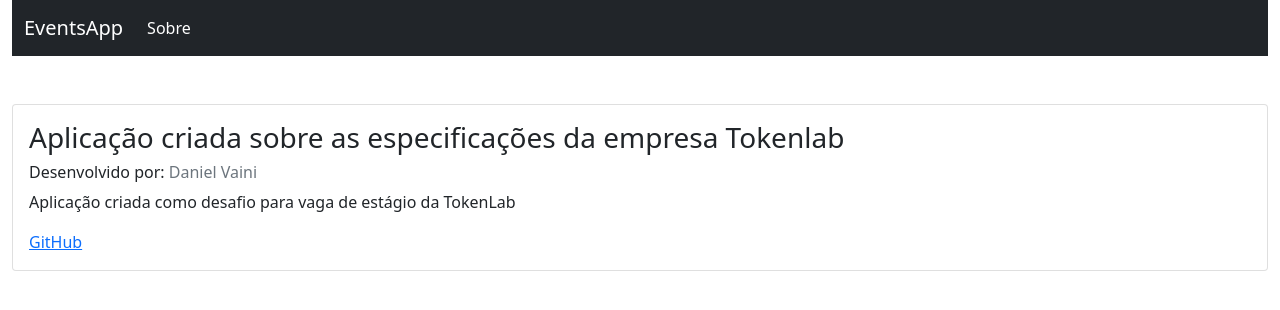
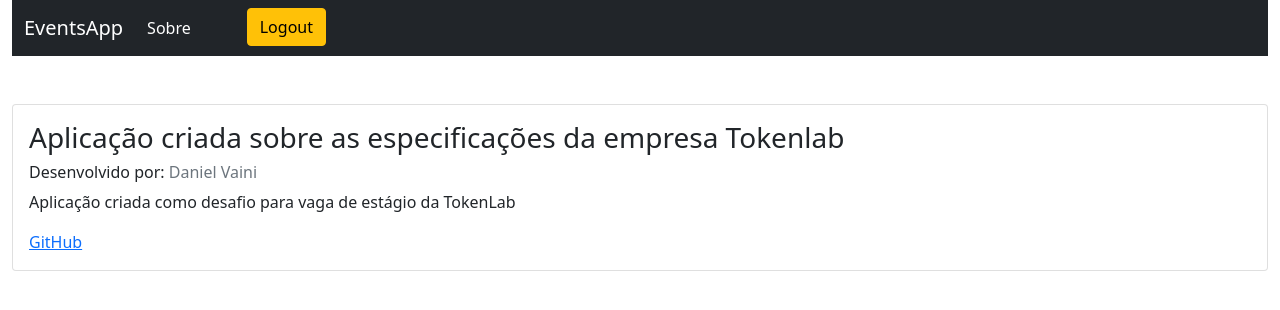
Before and after one commit to danielVaini/estagio-desafio, a React (Create React App) app in the folder frontend/: page /sobre in a window 1280 px wide. Shown: the top 310 px of the page. Built offline with nearby package versions, Linux system fonts and the light colour scheme.

Commit message:
Adicionando login e logout

```diff
--- a/frontend/src/components/Nav.tsx
+++ b/frontend/src/components/Nav.tsx
@@ -1,9 +1,17 @@
-import React from 'react';
+import React, { useContext } from 'react';
 import { Link } from 'react-router-dom';
-
-// import { Container } from './styles';
+import AuthContext from '../data/store/auth';
+import api from '../server/api';
 
 const Nav = () => {
+  const context = useContext(AuthContext)
+
+  function handleLogout() {
+      context.autenticado = false
+
+      console.log(context.autenticado)
+    }
+
   return (
     <nav className="navbar navbar-expand-lg navbar-dark bg-dark">
       <div className="container-fluid">
@@ -12,13 +20,15 @@
           <span className="navbar-toggler-icon"></span>
         </button>
         <div className="collapse navbar-collapse" id="navbarSupportedContent">
-          <ul className="navbar-nav me-auto mb-2 mb-lg-0">
+          <ul className="navbar-nav me-auto mb-2 mb-lg-0 justify-content-around" >
             <li className="nav-item">
               <Link className="nav-link active" aria-current="page" to="/sobre">Sobre</Link>
             </li>
-
-
-
+            <li className="nav-item ms-5">
+              <form >
+              <button className="btn btn-warning" type="submit"  onClick={() => handleLogout()}>Logout</button>
+              </form>
+            </li>
           </ul>
 
         </div>
--- a/frontend/src/pages/Login/Login.tsx
+++ b/frontend/src/pages/Login/Login.tsx
@@ -1,22 +1,25 @@
-import React, { FormEvent, useState } from 'react';
+import React, { FormEvent, useContext, useState } from 'react';
 import LoginIcon from '../../assets/login-icon.svg';
 import {Link, useHistory} from 'react-router-dom'
 
 import './Login.css'
 import api from '../../server/api';
+import AuthContext from '../../data/store/auth';
 
 const Login = () => {
   const history = useHistory()
   const goEvents = () => history.push('/events')
   const [email, setEmail] = useState('')
   const [password, setPassword] = useState('')
+  const context = useContext(AuthContext)
 
   function handleLogin(e: FormEvent){
     e.preventDefault()
     api.post('/login', {email, password})
     .then(result => {
-
+      context.autenticado = true;
       goEvents()
+      console.log(context.autenticado)
     })
     .catch(error => console.log(error))
   }
```
